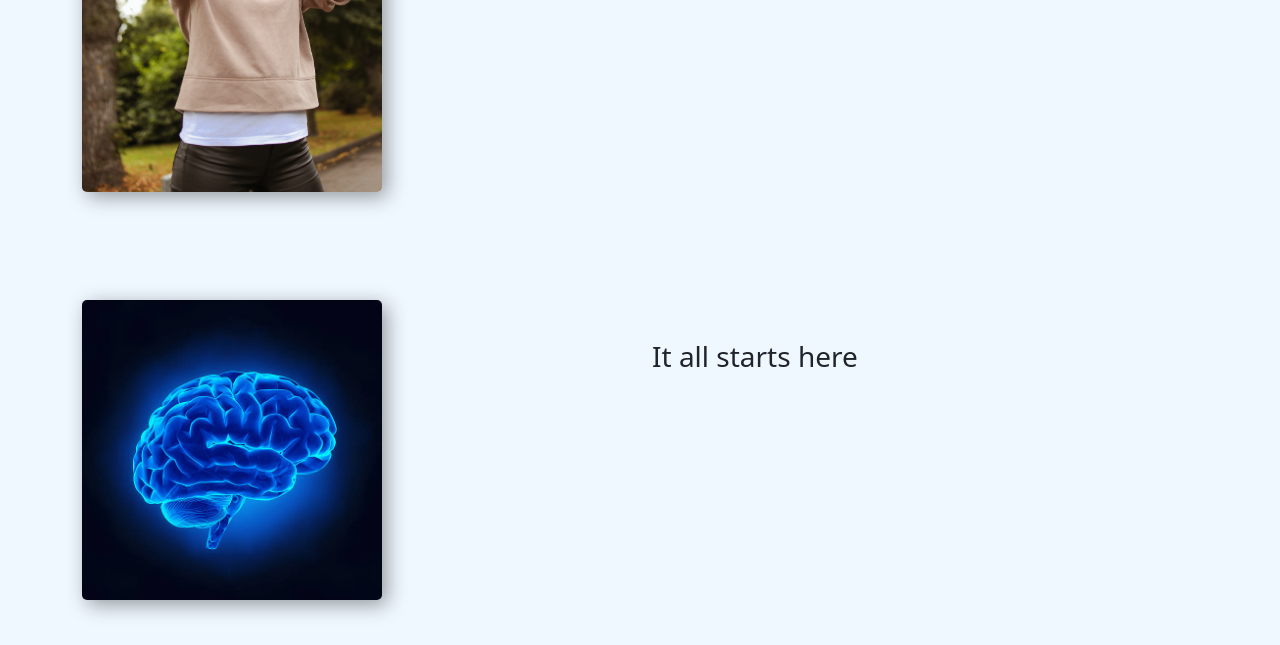
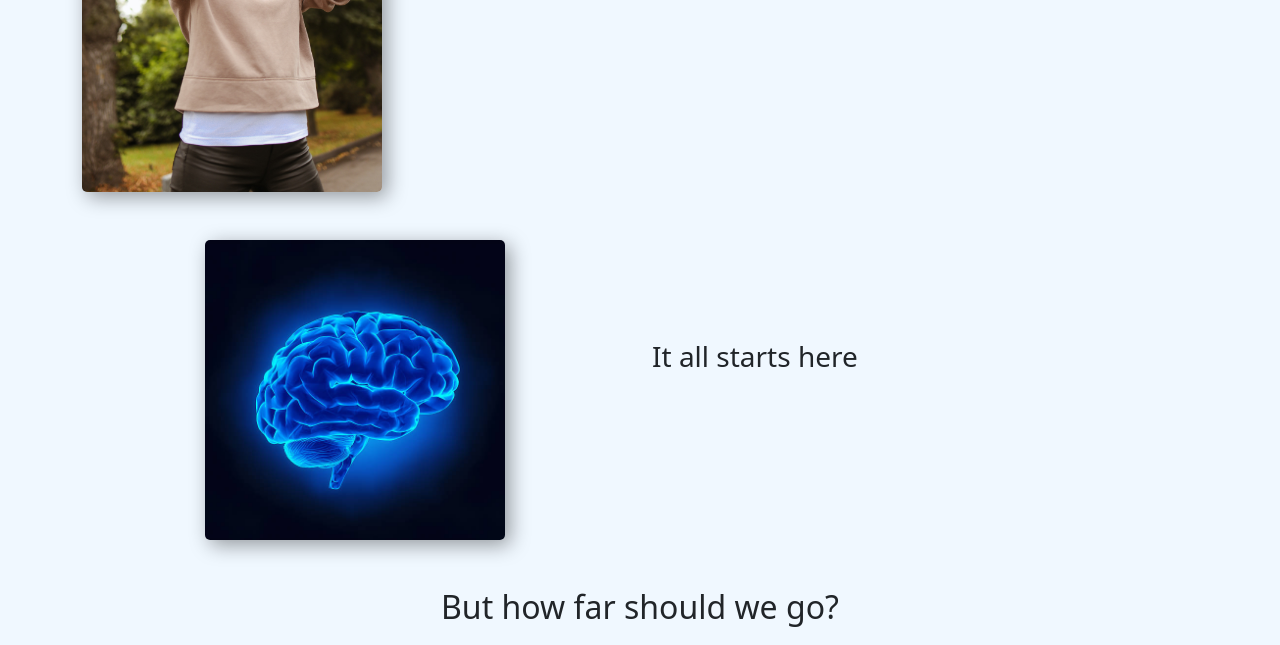
Before and after one commit to Cassandra-Hinds/Hackathon, a plain HTML site: page index.html in a window 1280 px wide. Shown: the part 524-1169 px from the top of the page. Drawn offline with nearby package versions, Linux system fonts and the light colour scheme.

Commit message:
I centered the picture of the brain

```diff
--- a/index.html
+++ b/index.html
@@ -61,7 +61,7 @@
 
       <div class="row d-flex justify-content-center mt-5">
         <div class="col-md-6">
-      <img src="images/brain.jpg" alt="" width="300" class="img-fluid" />
+      <img src="images/brain.jpg" alt="" width="300" class="img-fluid brain-pic" />
     </div>
     <div class="col-sm-6">
       <h3 class="start-text">It all starts here</h3>
```
Also changed, not shown: 1 other file.
